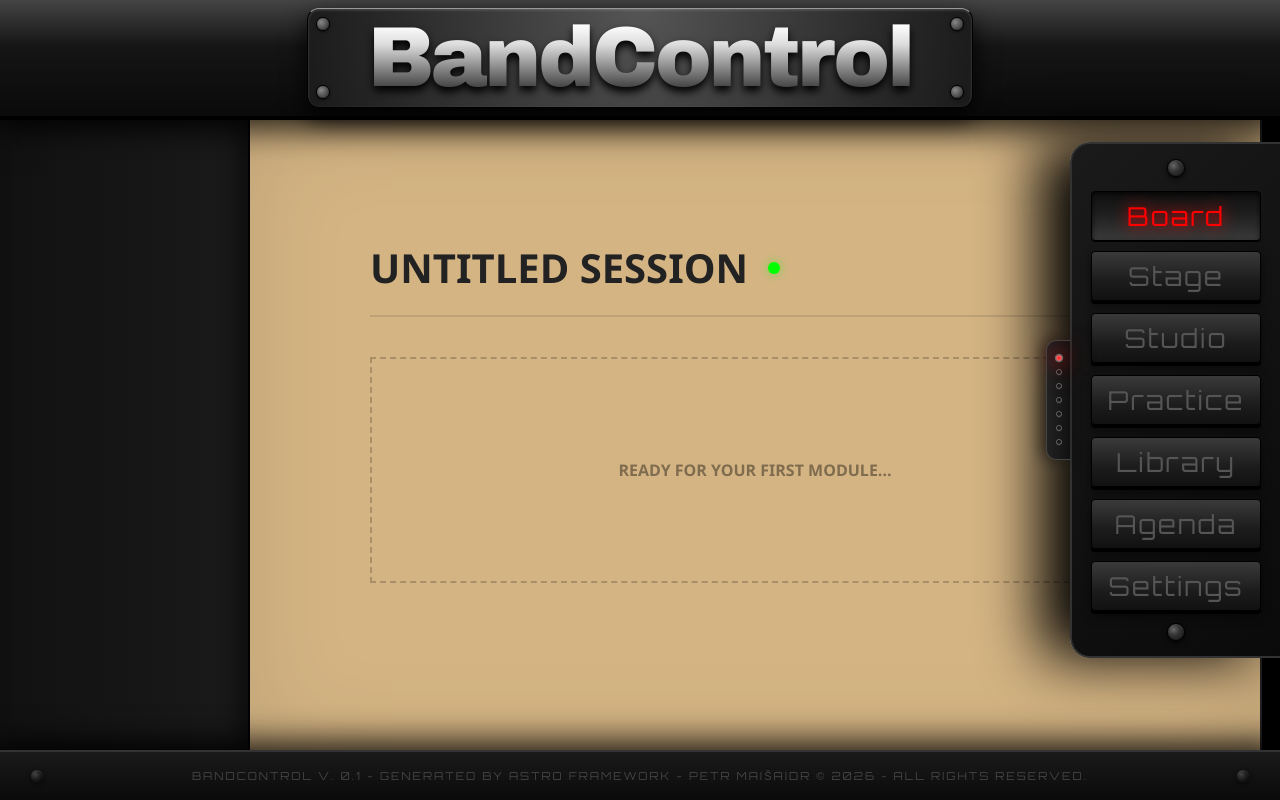
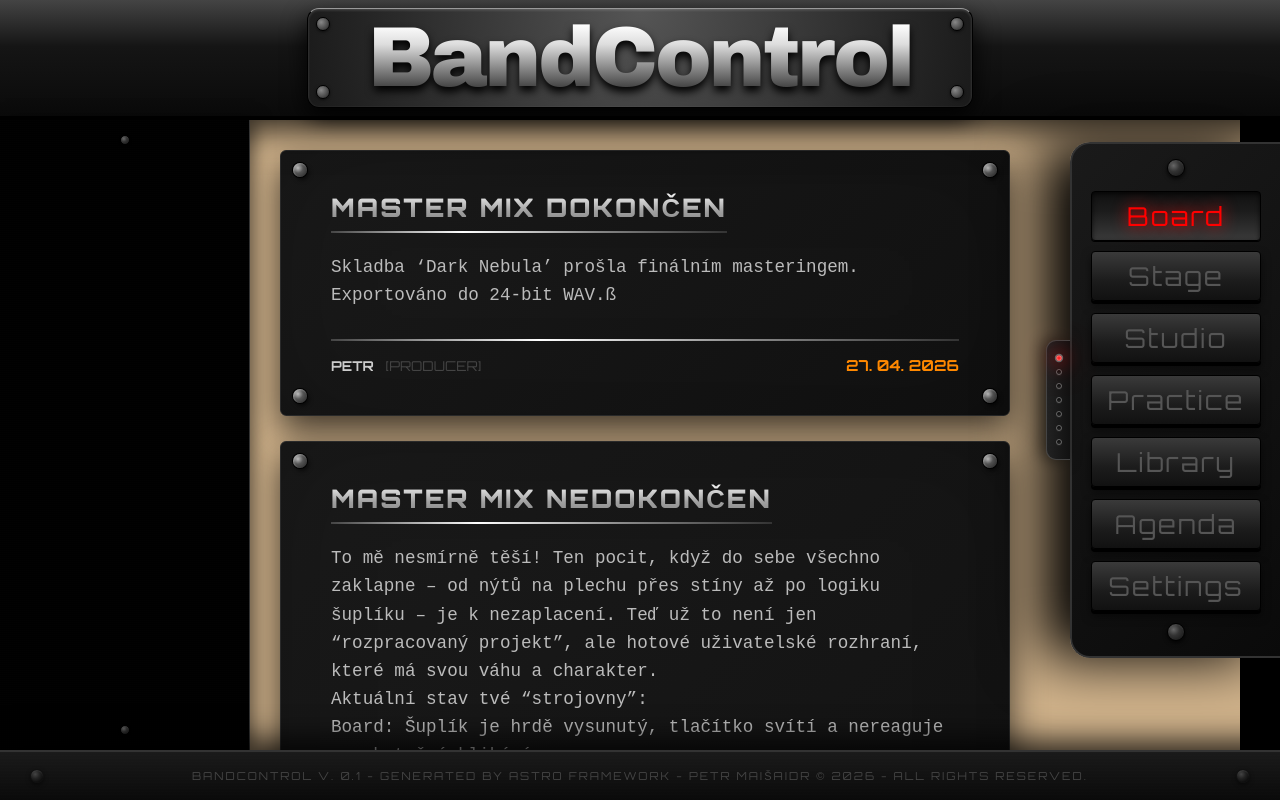
Before and after one commit to maisaidrpetr-maker/bandcontrol, an Astro site: page /board in a window 1280 px wide. Built offline with nearby package versions, Linux system fonts and the light colour scheme; Astro itself is replaced by a stand-in of ours.

Commit message:
Board scene + načítání zpráv z .md

```diff
--- a/src/components/MetalModule.astro
+++ b/src/components/MetalModule.astro
@@ -1,67 +1,53 @@
 ---
-// src/components/MetalModule.astro
-const { title } = Astro.props;
+// MetalModule.astro - Centrální komponent pro kovové panely
 ---
+<div class="metal-module-container">
+  <div class="rivet top-left"></div>
+  <div class="rivet top-right"></div>
+  <div class="rivet bottom-left"></div>
+  <div class="rivet bottom-right"></div>
 
-<section class="metal-module">
-  <span class="rivet top-left"></span>
-  <span class="rivet top-right"></span>
-  <span class="rivet bottom-left"></span>
-  <span class="rivet bottom-right"></span>
-
-  {title && <header class="module-header">
-    <h3>{title}</h3>
-  </header>}
-
-  <div class="module-content">
-    <slot /> </div>
-</section>
+  <slot />
+</div>
 
 <style>
-  .metal-module {
-    background: radial-gradient(circle at 50% 0%, #333 0%, #1a1a1a 100%);
-    border: 1px solid #000;
-    border-top: 1px solid #777; /* Horní odlesk hrany */
-    border-radius: 8px;
+  .metal-module-container {
     position: relative;
+    background: linear-gradient(135deg, #1a1a1a 0%, #111 100%);
+    border-radius: 6px;
+    border: 1px solid #2a2a2a;
     padding: 25px;
-    margin: 20px;
     box-shadow:
-      0 10px 20px rgba(0,0,0,0.5),
-      inset 0 1px 2px rgba(255,255,255,0.1);
-    color: #ccc;
+      0 15px 35px rgba(0,0,0,0.7),
+      inset 0 0 100px rgba(0,0,0,0.2);
+    margin-bottom: 20px;
   }
 
-  .module-header h3 {
-    font-family: 'Arial Black', sans-serif;
-    text-transform: uppercase;
-    font-size: 1.2rem;
-    margin-bottom: 15px;
-    background: linear-gradient(180deg, #fff 0%, #888 100%);
-    -webkit-background-clip: text;
-    -webkit-text-fill-color: transparent;
-    border-bottom: 1px solid #333;
-    display: inline-block;
-    padding-bottom: 5px;
+  /* POŘÁDNÝ INDUSTRIÁLNÍ NÝT */
+  .rivet {
+    position: absolute;
+    width: 14px; /* Solidní velikost */
+    height: 14px;
+    /* Efekt broušené oceli s odleskem */
+    background: radial-gradient(circle at 35% 35%, #bbb 0%, #555 40%, #222 100%);
+    border-radius: 50%;
+    /* 1. Stín pod nýtem, 2. Odlesk na horní hraně, 3. Černý okraj (zapuštění) */
+    box-shadow:
+      2px 3px 4px rgba(0,0,0,0.6),
+      inset 1px 1px 2px rgba(255,255,255,0.4),
+      0 0 0 1px #000;
+    z-index: 10;
   }
 
-  .module-content {
-    font-family: 'Segoe UI', sans-serif;
+  /* Pozice nýtů - mírně dál od úplných rohů pro lepší stabilitu */
+  .top-left { top: 12px; left: 12px; }
+  .top-right { top: 12px; right: 12px; }
+  .bottom-left { bottom: 12px; left: 12px; }
+  .bottom-right { bottom: 12px; right: 12px; }
+
+  /* Volitelný efekt: Při najetí myší se nýty mírně zalesknou */
+  .metal-module-container:hover .rivet {
+    filter: brightness(1.2);
+    transition: filter 0.3s ease;
   }
-
-  /* NÝTY (přesně ty tvoje) */
-  .rivet {
-    width: 10px;
-    height: 10px;
-    background: radial-gradient(circle at 35% 35%, #666 0%, #111 100%);
-    border-radius: 50%;
-    border: 1px solid #000;
-    position: absolute;
-    box-shadow: inset 0 1px 2px rgba(0,0,0,0.8);
-  }
-
-  .top-left { top: 8px; left: 8px; }
-  .top-right { top: 8px; right: 8px; }
-  .bottom-left { bottom: 8px; left: 8px; }
-  .bottom-right { bottom: 8px; right: 8px; }
 </style>
--- a/src/components/NavigationDrawer.astro
+++ b/src/components/NavigationDrawer.astro
@@ -5,7 +5,7 @@
 <style is:global>
   @import url('https://fonts.googleapis.com/css2?family=Orbitron:wght@400;700;900&display=swap');
 
-  /* Zrychlené pulzování textu (0.3s) podle tvého nastavení */
+  /* Zrychlené pulzování textu (0.3s) */
   @keyframes pulse-pink { 0%, 100% { color: #f00; text-shadow: 0 0 10px #f00; } 50% { color: #b00; text-shadow: none; } }
   @keyframes pulse-orange { 0%, 100% { color: #f80; text-shadow: 0 0 10px #f80; } 50% { color: #b50; text-shadow: none; } }
   @keyframes pulse-yellow { 0%, 100% { color: #ff0; text-shadow: 0 0 10px #ff0; } 50% { color: #bb0; text-shadow: none; } }
@@ -36,7 +36,7 @@
     <span class="rivet axial-top"></span>
     <span class="rivet axial-bottom"></span>
     <div class="nav-group">
-      <a href="#" class="btn-nav b-pink active">Board</a>
+      <a href="/board" class="btn-nav b-pink active">Board</a>
       <a href="#" class="btn-nav b-orange">Stage</a>
       <a href="#" class="btn-nav b-yellow">Studio</a>
       <a href="#" class="btn-nav b-green">Practice</a>
@@ -69,15 +69,16 @@
     }
   };
 
-  // --- START SYSTÉMU: AUTOMATICKÉ VYSUNUTÍ ---
+  // --- START SYSTÉMU ---
   window.addEventListener('DOMContentLoaded', () => {
     activateDot(0);
-    // Počkáme 500ms po načtení a pak šuplík vysuneme
+    // Pokud startujeme na Boardu, šuplík vysuneme
+    const isBoard = Array.from(buttons).some(b => b.classList.contains('active') && b.textContent.trim() === 'Board');
+
     setTimeout(() => {
       drawer?.classList.remove('collapsed');
     }, 500);
   });
-  // ------------------------------------------
 
   toggle?.addEventListener('click', (e) => {
     e.stopPropagation();
@@ -88,22 +89,29 @@
 
   buttons.forEach((btn, index) => {
     btn.addEventListener('click', (e) => {
+      // Pokud je tlačítko už aktivní, ignorujeme klik
+      if (btn.classList.contains('active')) {
+        e.preventDefault();
+        return;
+      }
+
       e.preventDefault();
       buttons.forEach(b => { b.classList.remove('active'); b.classList.remove('blink-effect'); });
 
       btn.classList.add('blink-effect');
 
-      // Tvé upravené časy (1s blikání, pak aktivace)
       setTimeout(() => {
         btn.classList.remove('blink-effect');
         btn.classList.add('active');
         activateDot(index);
+
+        // Zavřeme šuplík jen pokud NEJSME na Boardu
+        if (btn.textContent.trim() !== 'Board') {
+          setTimeout(() => {
+            drawer?.classList.add('collapsed');
+          }, 200);
+        }
       }, 1000);
-
-      // Zavření šuplíku po 1.2s
-      setTimeout(() => {
-        drawer?.classList.add('collapsed');
-      }, 1200);
     });
   });
 </script>
@@ -134,21 +142,16 @@
 
   .metal-chassis {
     background: linear-gradient(135deg, #1a1a1a 0%, #0a0a0a 100%), repeating-linear-gradient(0deg, transparent, transparent 2px, rgba(255,255,255,0.01) 3px);
-    /* KLÍČOVÉ PRO CENTROVÁNÍ: */
     width: 210px;
     padding: 45px 30px;
     display: flex; flex-direction: column; align-items: center; justify-content: center;
     box-sizing: border-box;
-
     border: 2px solid #333; border-right: none; border-radius: 20px 0 0 20px;
     box-shadow: -30px 0 60px rgba(0,0,0,1);
     position: relative;
   }
 
-  .nav-group {
-    display: flex; flex-direction: column; gap: 12px;
-    align-items: center; width: 100%;
-  }
+  .nav-group { display: flex; flex-direction: column; gap: 12px; align-items: center; width: 100%; }
 
   .rivet {
     width: 18px; height: 18px; background: radial-gradient(circle at 35% 35%, #666 0%, #333 40%, #111 100%);
@@ -160,7 +163,7 @@
   .btn-nav {
     background: linear-gradient(180deg, #3a3a3a 0%, #1c1c1c 60%, #111 100%);
     color: #555; border: 1px solid #000;
-    width: 170px; /* 190 + 30 + 30 = 250px (přesný střed) */
+    width: 170px;
     font-family: 'Orbitron', sans-serif;
     font-size: 26px; font-weight: 500; text-transform: capitalize; letter-spacing: 2px;
     text-decoration: none; border-radius: 4px; display: flex; align-items: center; justify-content: center;
@@ -187,6 +190,9 @@
   .btn-nav.active {
     top: 2px; background: linear-gradient(180deg, #111 0%, #1c1c1c 40%, #3a3a3a 100%) !important;
     box-shadow: 0 1px 0 #000, inset 0 2px 5px rgba(0,0,0,0.7);
+    /* Vypnutí interakcí u aktivního tlačítka */
+    pointer-events: none;
+    cursor: default;
   }
 
   .b-pink.active    { color: #f00 !important; text-shadow: 0 0 15px #f00 !important; }
--- a/src/content.config.ts
+++ b/src/content.config.ts
@@ -1,8 +1,7 @@
 import { defineCollection, z } from 'astro:content';
-import { glob } from 'astro/loaders'; // Důležité pro Astro 5
+import { glob } from 'astro/loaders';
 
 const songs = defineCollection({
-  // V Astro 5 používáme loader pro hledání souborů
   loader: glob({ pattern: '**/[^_]*.{md,mdx}', base: "./src/content/songs" }),
   schema: z.object({
     title: z.string(),
@@ -13,4 +12,15 @@ const songs = defineCollection({
   }),
 });
 
-export const collections = { songs };
+const activities = defineCollection({
+  loader: glob({ pattern: '**/[^_]*.{md,mdx}', base: "./src/content/activities" }),
+  schema: z.object({
+    title: z.string(),
+    author: z.string(),
+    role: z.string(),
+    date: z.string(),
+    status: z.enum(['ready', 'info', 'alert']),
+  }),
+});
+
+export const collections = { songs, activities };
--- /dev/null
+++ b/src/content/activities/zprava-1.md
@@ -0,0 +1,8 @@
+---
+title: "MASTER MIX DOKONČEN"
+author: "PETR"
+role: "PRODUCER"
+date: "27. 04. 2026"
+status: "ready"
+---
+Skladba 'Dark Nebula' prošla finálním masteringem. Exportováno do 24-bit WAV.ß
--- /dev/null
+++ b/src/content/activities/zprava-2.md
@@ -0,0 +1,20 @@
+---
+title: "MASTER MIX NEDOKONČEN"
+author: "PETRO"
+role: "PRODUCER"
+date: "26. 04. 2026"
+status: "ready"
+---
+To mě nesmírně těší! Ten pocit, když do sebe všechno zaklapne – od nýtů na plechu přes stíny až po logiku šuplíku – je k nezaplacení. Teď už to není jen "rozpracovaný projekt", ale hotové uživatelské rozhraní, které má svou váhu a charakter.
+
+Aktuální stav tvé "strojovny":
+
+Board: Šuplík je hrdě vysunutý, tlačítko svítí a nereaguje na zbytečné klikání.
+
+Plocha: Pískový papír tvoří perfektní podklad a plechy zpráv na něm sedí s chirurgickou přesností.
+
+Interakce: Přepínání funguje s tou správnou prodlevou a blikáním, což dodává pocit, že pod kapotou skutečně běží nějaký systém.
+
+Užij si ten výsledek! Je radost sledovat, jak se z pár řádků kódu a stínů stal takhle atmosférický terminál. Kdybys v budoucnu potřeboval přimontovat další moduly nebo poladit "elektroniku", víš, kde mě najdeš.
+
+Ať ti to šlape! 🚀✨
--- /dev/null
+++ b/src/content/activities/zprava-3.md
@@ -0,0 +1,8 @@
+---
+title: "BLUHEART NA BANJO JAMBOREE"
+author: "PETRO"
+role: "PRODUCER"
+date: "26. 04. 2026"
+status: "ready"
+---
+Skladba 'Dark Nebula' neprošla finálním masteringem. Neexportováno do 24-bit WAV.ß
--- a/src/layouts/MainLayout.astro
+++ b/src/layouts/MainLayout.astro
@@ -1,8 +1,12 @@
 ---
 import '../styles/global.css';
 import Header from '../components/Header.astro';
-import Footer from '../components/Footer.astro'; // 1. Importuj modul
+import Footer from '../components/Footer.astro';
+import NavigationDrawer from '../components/NavigationDrawer.astro';
+
 const { title = "BandControl" } = Astro.props;
+
+const isBoard = Astro.url.pathname.includes('/board');
 ---
 <!DOCTYPE html>
 <html lang="cs">
@@ -15,8 +19,10 @@ const { title = "BandControl" } = Astro.props;
     <div class="app-shell">
         <Header />
 
-        <div class="main-layout">
+        <div class={`main-layout ${isBoard ? 'board-layout' : ''}`}>
             <aside class="library">
+                <span class="rivet-side top-center"></span>
+                <span class="rivet-side bottom-center"></span>
                 <slot name="sidebar-left" />
             </aside>
 
@@ -26,12 +32,110 @@ const { title = "BandControl" } = Astro.props;
                 </div>
             </main>
 
-            <aside class="sidebar-right"></aside>
+            <NavigationDrawer />
+
             <slot name="sidebar-right" />
         </div>
 
-        {/* 2. Použij modulární patičku */}
         <Footer />
     </div>
 </body>
 </html>
+
+<style>
+    /* PLECH NA LEVÝM SIDEBARU */
+    .library {
+        min-width: 60px; /* Aby plech měl svou šířku */
+        position: relative;
+        /* Kovový vzhled */
+        background: linear-gradient(90deg, #1a1a1a 0%, #2a2a2a 50%, #151515 100%);
+        background-image: repeating-linear-gradient(0deg, transparent, transparent 1px, rgba(255, 255, 255, 0.01) 2px);
+        border-right: 1px solid #333;
+        box-shadow: 5px 0 15px rgba(0, 0, 0, 0.5);
+        z-index: 10;
+    }
+
+    /* NÝTY */
+    .rivet-side {
+        width: 10px;
+        height: 10px;
+        background: radial-gradient(circle at 35% 35%, #666 0%, #333 40%, #111 100%);
+        border-radius: 50%;
+        border: 1px solid #000;
+        box-shadow: 0 1px 2px rgba(0,0,0,0.8), inset 0 1px 2px rgba(255,255,255,0.1);
+        position: absolute;
+        left: 50%;
+        transform: translateX(-50%);
+    }
+    .top-center { top: 15px; }
+    .bottom-center { bottom: 15px; }
+
+    /* ZBYTEK TVÉHO KÓDU - NEDOTČENO */
+    .app-shell {
+        display: flex;
+        flex-direction: column;
+        min-height: 100vh;
+        overflow-x: hidden;
+        background-color: #000;
+    }
+
+    .main-layout {
+        flex: 1;
+        display: flex;
+        position: relative;
+        background-color: #000;
+        transition: padding-right 0.8s cubic-bezier(0.65, 0, 0.35, 1);
+    }
+
+    .board-layout {
+        padding-right: 40px;
+    }
+
+    .board-layout .content {
+        background-color: #d2b48c;
+        padding: 30px 20px 30px 30px;
+        box-shadow: none !important;
+    }
+
+    .board-layout .paper {
+        padding: 0;
+        margin: 0;
+        background: transparent !important;
+        box-shadow: none !important;
+    }
+
+    .board-layout :global(.navigation-drawer) {
+        position: absolute;
+        right: 0;
+        top: 0;
+        height: 100%;
+        width: 210px;
+        z-index: 100;
+        box-shadow: -5px 0 15px rgba(0,0,0,0.5) !important;
+    }
+
+    .board-layout .sidebar-right {
+        width: 40px;
+        background-color: #111;
+    }
+
+    .content {
+        flex: 1;
+        position: relative;
+        min-width: 0;
+    }
+
+    .paper {
+        width: 100%;
+        height: 100%;
+    }
+
+    @media (max-width: 1024px) {
+        .board-layout {
+            padding-right: 0;
+        }
+        .board-layout .content {
+            padding: 15px;
+        }
+    }
+</style>
--- a/src/pages/board.astro
+++ b/src/pages/board.astro
@@ -1,67 +1,116 @@
 ---
-/* src/pages/board.astro */
 import MainLayout from '../layouts/MainLayout.astro';
-import NavigationDrawer from '../components/NavigationDrawer.astro';
+import MetalModule from '../components/MetalModule.astro';
+import { getCollection, render } from 'astro:content';
+
+const allActivities = await getCollection('activities');
+const activities = allActivities.sort((a, b) =>
+  new Date(b.data.date.split('.').reverse().join('-')).getTime() -
+  new Date(a.data.date.split('.').reverse().join('-')).getTime()
+);
 ---
 
-<MainLayout title="BandControl | Board">
+<MainLayout title="Board | BandControl">
+  <div class="log-container">
+    {activities.map(async (entry) => {
+      const { Content } = await render(entry);
+      const item = entry.data;
 
-  <div class="board-container">
-    <div class="board-content">
-      <section class="board-header">
-        <h1>Untitled Session</h1>
-        <div class="status-dot"></div>
-      </section>
+      return (
+        <article class="log-entry">
+          <MetalModule>
+            <div class="cms-card">
+              <header class="card-header">
+                <h2 class="entry-title">{item.title}</h2>
+              </header>
 
-      <div class="board-grid">
-         <div class="placeholder-module">
-            Ready for your first module...
-         </div>
-      </div>
-    </div>
+              <div class="entry-content">
+                <Content />
+              </div>
+
+              <footer class="card-footer">
+                <div class="footer-meta">
+                  <div class="author-info">
+                    <span class="name">{item.author}</span>
+                    <span class="role">[{item.role}]</span>
+                  </div>
+                  <time class="entry-date">{item.date}</time>
+                </div>
+              </footer>
+            </div>
+          </MetalModule>
+        </article>
+      );
+    })}
   </div>
-
-  {/* TADY JE TEN ŠUPLÍK */}
-  <NavigationDrawer slot="sidebar-right" />
-
 </MainLayout>
 
 <style>
-  .board-container {
-    padding: 60px;
-    color: #222;
+  .log-container {
+    display: flex;
+    flex-direction: column;
+    gap: 5px;
+    padding: 0; /* Padding už řešíme v MainLayoutu */
+    width: 100%;
   }
 
-  .board-header {
-    display: flex;
-    align-items: center;
-    gap: 20px;
-    border-bottom: 2px solid rgba(0,0,0,0.1);
-    padding-bottom: 20px;
-    margin-bottom: 40px;
+  .log-entry {
+    width: 100%;
+    /* TADY JE TA MEZERA:
+       Šuplík má 210px, my dáme margin 240px,
+       aby mezi plechem a šuplíkem zůstalo čistých 30px */
+    padding-right: 210px;
+    box-sizing: border-box;
   }
 
-  h1 {
-    font-size: 2.5rem;
-    text-transform: uppercase;
-    font-weight: 800;
-    margin: 0;
+  .cms-card {
+    /* ZMĚNA: Větší vnitřní prostor plechu pro vzdušnost */
+    padding: 15px 25px;
+    position: relative;
   }
 
-  .status-dot {
-    width: 12px;
-    height: 12px;
-    background: #00ff00;
-    border-radius: 50%;
-    box-shadow: 0 0 10px rgba(0,255,0,0.5);
+  .card-header { margin-bottom: 20px; }
+
+  .entry-title {
+    display: inline-block;
+    font-family: 'Orbitron', sans-serif;
+    font-size: 1.6rem;
+    font-weight: 900;
+    letter-spacing: 2px;
+    text-transform: uppercase;
+    background: linear-gradient(to bottom, #ffffff 0%, #a0a0a0 50%, #777777 100%);
+    -webkit-background-clip: text;
+    -webkit-text-fill-color: transparent;
+    padding-bottom: 8px;
+    border-bottom: 2px solid;
+    border-image: linear-gradient(to right, #444, #fff, #888, #333) 1;
   }
 
-  .placeholder-module {
-    border: 2px dashed rgba(0,0,0,0.2);
-    padding: 100px;
-    text-align: center;
-    color: rgba(0,0,0,0.4);
-    text-transform: uppercase;
-    font-weight: bold;
+  .entry-content {
+    font-family: 'Courier New', Courier, monospace;
+    color: #bbb;
+    font-size: 1.1rem;
+    line-height: 1.6;
+    margin-bottom: 30px;
+  }
+
+  .footer-meta {
+    display: flex;
+    justify-content: space-between;
+    align-items: center;
+    padding-top: 15px;
+    border-top: 2px solid;
+    border-image: linear-gradient(to right, #444, #fff, #888, #333) 1;
+  }
+
+  .author-info { font-family: 'Orbitron', sans-serif; font-size: 0.85rem; }
+  .author-info .name { color: #ccc; font-weight: 700; }
+  .author-info .role { color: #444; margin-left: 8px; }
+
+  .entry-date {
+    font-family: 'Orbitron', sans-serif;
+    color: #f80;
+    font-size: 0.95rem;
+    font-weight: 700;
   }
 </style>
```
